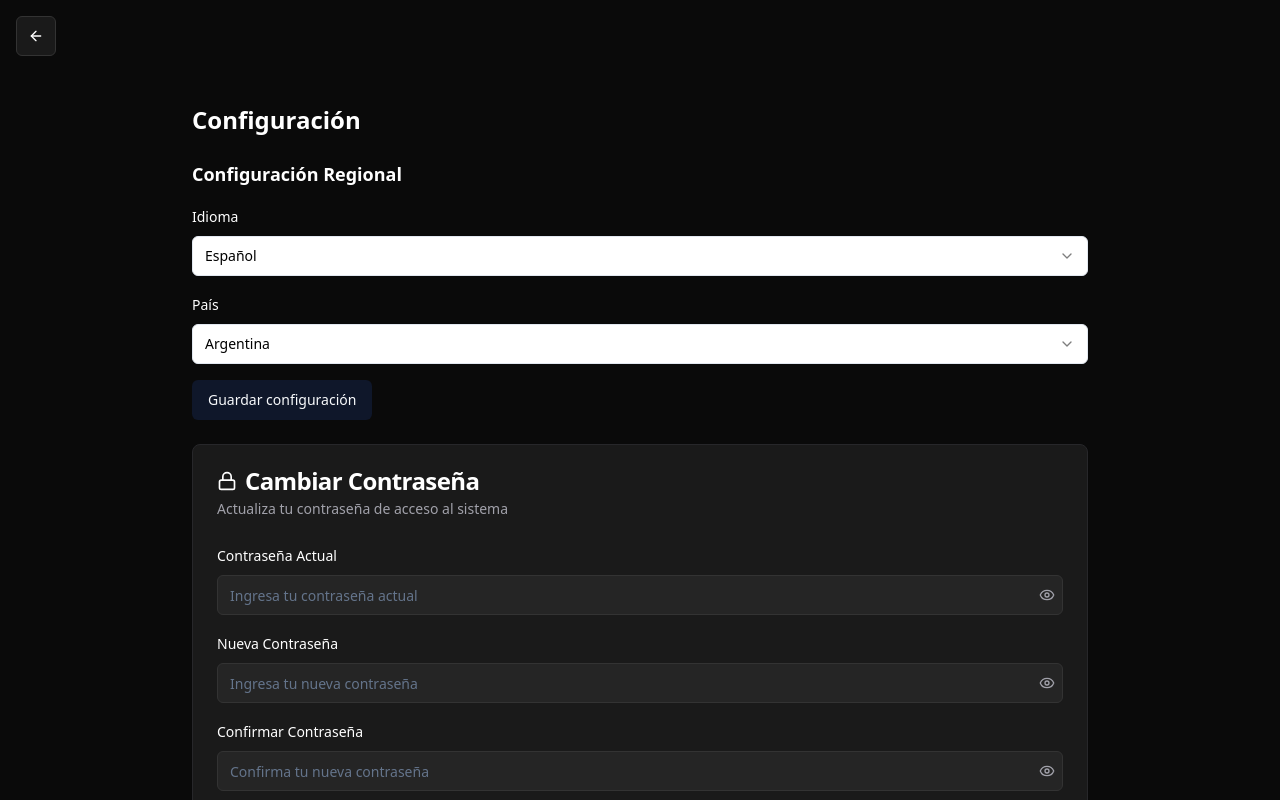
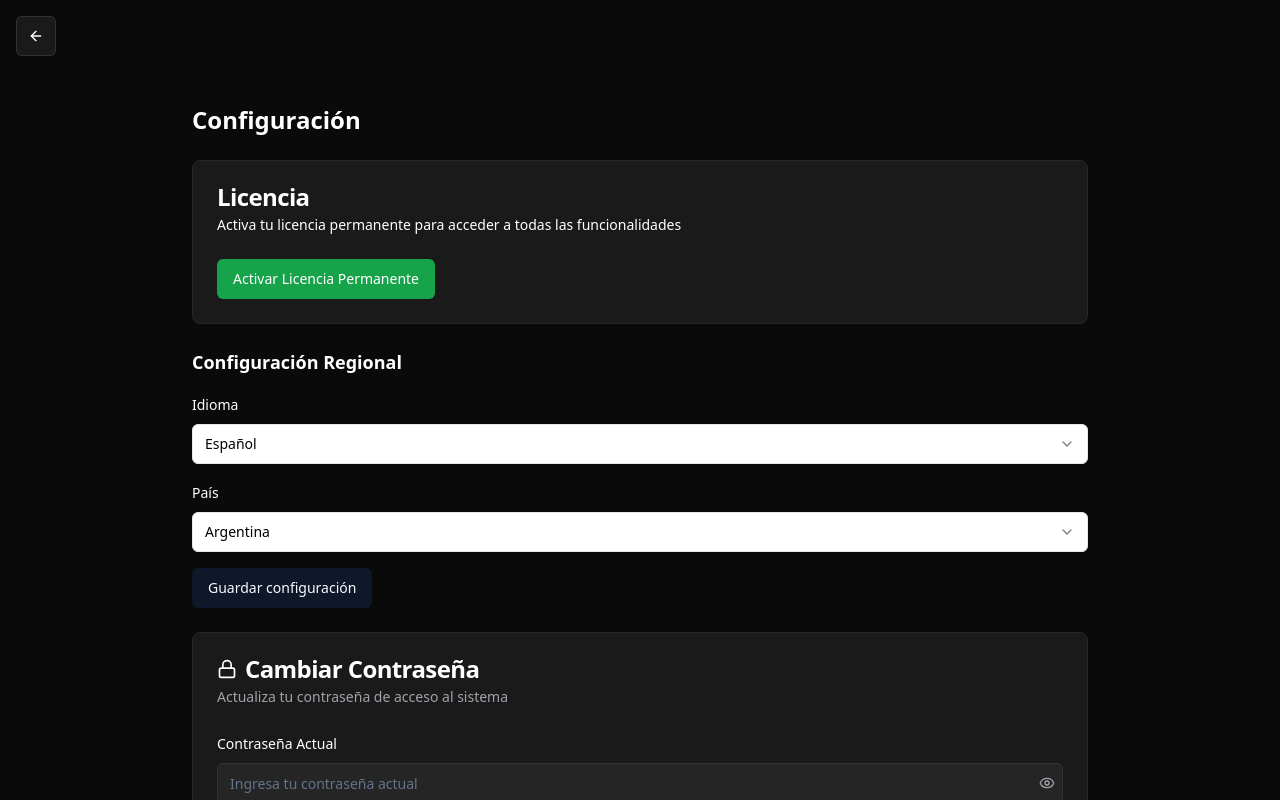
Before and after one commit to sebastianblaudev/tiny-utility-universe, a React (Vite) app: page /settings in a window 1280 px wide. Shown: the top 800 px of the page. Built offline with nearby package versions, Linux system fonts and the light colour scheme.

Commit message:
Add license activation button
Add a button to activate the permanent license in the settings screen, with a link to Mercado Pago.

```diff
--- a/src/pages/Settings.tsx
+++ b/src/pages/Settings.tsx
@@ -5,10 +5,16 @@ import { ReceiptSettings } from "@/components/settings/ReceiptSettings"
 import { LocaleSettings } from "@/components/settings/LocaleSettings";
 import { UsersSettings } from "@/components/settings/UsersSettings";
 import { Auth } from "@/lib/auth";
+import { Button } from "@/components/ui/button";
 
 export default function Settings() {
   const auth = Auth.getInstance();
   const isAdmin = auth.isAdmin();
+
+  const handleLicenseActivation = () => {
+    // Test MercadoPago link - replace with actual link in production
+    window.open('https://www.mercadopago.com.ar/checkout/v1/redirect?pref_id=123456789', '_blank');
+  };
 
   return (
     <div className="min-h-screen bg-[#0A0A0A] text-white">
@@ -17,6 +23,23 @@ export default function Settings() {
         <div className="max-w-4xl mx-auto mt-12">
           <h1 className="text-2xl font-bold mb-6 text-white">Configuración</h1>
           <div className="grid gap-6">
+            <Card className="bg-[#1A1A1A] border-zinc-800">
+              <CardHeader>
+                <CardTitle className="text-white">Licencia</CardTitle>
+                <CardDescription className="text-white">
+                  Activa tu licencia permanente para acceder a todas las funcionalidades
+                </CardDescription>
+              </CardHeader>
+              <CardContent>
+                <Button
+                  onClick={handleLicenseActivation}
+                  className="bg-green-600 hover:bg-green-700 text-white"
+                >
+                  Activar Licencia Permanente
+                </Button>
+              </CardContent>
+            </Card>
+
             <LocaleSettings />
             {isAdmin && <UsersSettings />}
             <Card className="bg-[#1A1A1A] border-zinc-800">
```
